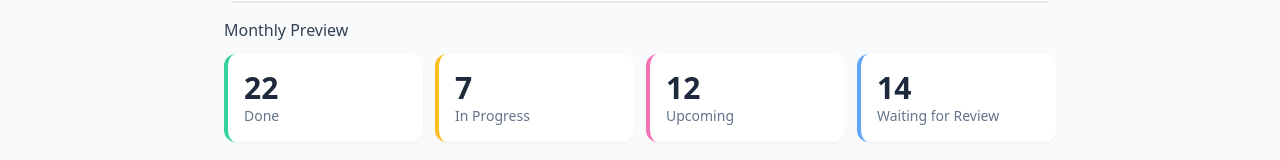
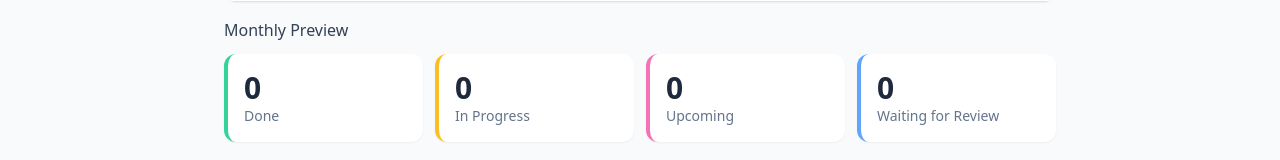
Before and after one commit to tallboxdesign/Firebase-TaskHook, a Next.js app: page / in a window 1280 px wide. Shown: the part 213-373 px from the top of the page. Built offline with nearby package versions, Linux system fonts and the light colour scheme; what @genkit-ai/googleai, genkit would draw is missing.

Commit message:
Fix: Refine AI date parsing and implement dynamic monthly preview counts

```diff
--- a/app/page.tsx
+++ b/app/page.tsx
@@ -616,7 +616,7 @@ export default function HomePage() {
           settings={settings}
         />
 
-        <StatsGrid onStatClick={handleStatCardClick} />
+        <StatsGrid tasks={tasks} onStatClick={handleStatCardClick} />
 
         <AnimatePresence>
           <motion.div
--- a/src/ai/flows/parse-voice-transcript.ts
+++ b/src/ai/flows/parse-voice-transcript.ts
@@ -46,26 +46,25 @@ const twoWeeksLaterStr = getFormattedDate(14);
 
 // Helper to determine date for "on [day number]" phrases for prompt examples
 const getFormattedDateForDayNumberPrompt = (dayNumber: number, baseDateStr: string = todayStr): string => {
-  const baseDate = new Date(baseDateStr + "T00:00:00Z"); // Ensure UTC context for date-only strings
+  const baseDate = new Date(baseDateStr + "T00:00:00Z"); // Ensure UTC context
   const currentDayInMonth = baseDate.getUTCDate();
   let targetMonth = baseDate.getUTCMonth(); // 0-11
   let targetYear = baseDate.getUTCFullYear();
 
-  if (dayNumber < currentDayInMonth) { // If day has passed in current month, or is same day (implying next occurrence)
+  // If dayNumber is for a past day in the current month OR the same as current day, aim for next month.
+  if (dayNumber <= currentDayInMonth) {
     targetMonth += 1;
-    if (targetMonth > 11) { // Month overflow
-      targetMonth = 0; // January
-      targetYear += 1;
-    }
+    // Month and year rollover is handled by Date.UTC constructor if targetMonth > 11
   }
-  // Create date with targetYear, targetMonth, dayNumber.
-  // Date.UTC handles month/year rollovers correctly.
+  // If dayNumber is for a future day in the current month, month and year remain as is.
+
   const targetDate = new Date(Date.UTC(targetYear, targetMonth, dayNumber));
   return format(targetDate, 'yyyy-MM-dd');
 };
 
 const exampleDay16thCurrentMonth = getFormattedDateForDayNumberPrompt(16, todayStr); // e.g., if today is May 13, this is May 16
 const exampleDay10thNextMonth = getFormattedDateForDayNumberPrompt(10, todayStr);   // e.g., if today is May 13, this is June 10
+const exampleDay13thNextMonth = getFormattedDateForDayNumberPrompt(13, todayStr); // e.g., if today is May 13, this is June 13
 
 const parseTranscriptPrompt = ai.definePrompt({
   name: 'parseVoiceTranscriptPrompt',
@@ -76,9 +75,9 @@ const parseTranscriptPrompt = ai.definePrompt({
 For each identified task, you MUST provide:
 1.  'title': A concise and clear title for the task (e.g., "Buy 2 bags of potatoes", "Call John about the project"). The title should capture the main action and key details, BUT EXCLUDE ANY DATE/TIME PHRASES (like "tomorrow", "next week", "in 5 days").
 2.  'description': The original segment of the transcript that pertains to this specific task, or a slightly cleaned up version if necessary for clarity, BUT EXCLUDE ANY DATE/TIME PHRASES. This description should provide full context of WHAT needs to be done. If the original transcript implies a shared context for multiple tasks (e.g., "Buy X for today and Y for next week"), ensure the description for each task contains that shared context, minus the date/time part. For example, if transcript is "Buy 2kg sausages tomorrow and 5kg next week same day", the description for the second task should be something like "Buy 5kg sausages".
-3.  'dueDate': The due date for the task, if mentioned. Format this strictly as YYYY-MM-DD. If no specific date is mentioned, or if it's ambiguous (e.g., "soon"), set dueDate to an empty string "". Use today's date (${todayStr}) as the reference for relative dates like "tomorrow", "next week". For phrases like "after X days" or "X days later" from a previous date mentioned in the transcript, calculate the date relative to that *previous* date. For phrases like "on [day number]" (e.g., "on 16th", "on the 3rd"):
-    - If the specified day number is later in the current month (today is ${todayStr}), use that day in the current month and year.
-    - If the specified day number has already passed in the current month, or is the current day, use that day in the *next* month. If the current month is December, roll over to January of the next year.
+3.  'dueDate': The due date for the task, if mentioned. Format this strictly as YYYY-MM-DD. If no specific date is mentioned, or if it's ambiguous (e.g., "soon"), set dueDate to an empty string "". Use today's date (${todayStr}) as the reference for relative dates like "tomorrow", "next week". For phrases like "after X days" or "X days later" from a previous date mentioned in the transcript, calculate the date relative to that *previous* date. For phrases like "on [day number]" (e.g., "on 16th", "on the 3rd"), using today's date (${todayStr}) as a reference:
+    - If the specified day number is **greater than** the current day of the month (e.g. "on 16th" when today is the 13th), use that day number in the **current month** and year.
+    - If the specified day number is **less than or equal to** the current day of the month (e.g. "on 10th" or "on 13th" when today is the 13th), use that day number in the **next month**. If this means the next month is January, advance the year accordingly.
 
 Full Transcript:
 "{{{fullTranscript}}}"
@@ -151,6 +150,11 @@ Expected JSON Output for 'parsedTasks' (assuming today is ${todayStr}):
     "title": "Submit report",
     "description": "Submit report",
     "dueDate": "${exampleDay10thNextMonth}"
+  },
+  {
+    "title": "Follow up on email",
+    "description": "Follow up on email",
+    "dueDate": "${exampleDay13thNextMonth}"
   }
 ]
 
--- a/src/components/stats/StatsGrid.tsx
+++ b/src/components/stats/StatsGrid.tsx
@@ -1,25 +1,71 @@
 // src/components/stats/StatsGrid.tsx
-import React from 'react';
+import React, { useMemo } from 'react';
 import StatsCard from './StatsCard';
+import type { DisplayTask, TaskStatus } from '@/lib/types'; // Assuming TaskStatus is 'Pending', 'Completed', 'InProgress'
+import { isWithinInterval, startOfMonth, endOfMonth, isFuture } from 'date-fns';
 
 interface StatItem {
-  value: string | number;
+  value: number; // Value should be number for counts
   label: string;
   borderColor?: string;
 }
 
 interface StatsGridProps {
+  tasks: DisplayTask[];
   onStatClick?: (label: string) => void;
 }
 
-const StatsGrid: React.FC<StatsGridProps> = ({ onStatClick }) => {
-  // Using mock data as per the example plan
+const StatsGrid: React.FC<StatsGridProps> = ({ tasks, onStatClick }) => {
+  const taskStats = useMemo(() => {
+    const doneCount = tasks.filter(task => task.status === 'Completed').length;
+
+    // Assuming 'In Progress' is a status. If not, this needs adjustment.
+    // For now, let's assume 'Pending' tasks due soon could be 'In Progress' or we need a specific status.
+    // Let's simplify: 'In Progress' will be 0 if no such status exists, or count tasks with that status.
+    // If 'In Progress' isn't a direct status, we might need to infer it or set it to 0.
+    // 'InProgress' status does not exist in TaskStatus type.
+    const inProgressCount = 0; // Set to 0 as 'InProgress' is not a defined status
+
+    const today = new Date();
+    const currentMonthStart = startOfMonth(today);
+    const currentMonthEnd = endOfMonth(today);
+
+    const upcomingCount = tasks.filter(task =>
+      task.status === 'Pending' &&
+      isFuture(new Date(task.dueDate)) &&
+      isWithinInterval(new Date(task.dueDate), { start: currentMonthStart, end: currentMonthEnd })
+    ).length;
+
+    // 'Waiting for Review' is not a standard status in DisplayTask.
+    // Let's count all 'Pending' tasks that are not 'Upcoming' for this month as a proxy, or set to 0.
+    // Or, more simply, all pending tasks that aren't 'upcoming' this month.
+    // This definition might need refinement based on actual workflow.
+    // For now, let's count pending tasks that are not 'upcoming' this month.
+    const waitingForReviewCount = tasks.filter(task =>
+      task.status === 'Pending' &&
+      !(isFuture(new Date(task.dueDate)) && isWithinInterval(new Date(task.dueDate), { start: currentMonthStart, end: currentMonthEnd }))
+    ).length;
+
+
+    return {
+      done: doneCount,
+      inProgress: inProgressCount, // This will be 0 if 'InProgress' status doesn't exist
+      upcoming: upcomingCount,
+      waitingForReview: waitingForReviewCount, // Or simply all other pending tasks
+    };
+  }, [tasks]);
+
   const statCards: StatItem[] = [
-    { value: 22, label: 'Done', borderColor: 'border-emerald-400' },
-    { value: 7, label: 'In Progress', borderColor: 'border-amber-400' },
-    { value: 12, label: 'Upcoming', borderColor: 'border-pink-400' }, // Using rose as pink from palette
-    { value: 14, label: 'Waiting for Review', borderColor: 'border-blue-400' } // Using primary as blue from palette
+    { value: taskStats.done, label: 'Done', borderColor: 'border-emerald-400' },
+    { value: taskStats.inProgress, label: 'In Progress', borderColor: 'border-amber-400' },
+    { value: taskStats.upcoming, label: 'Upcoming', borderColor: 'border-pink-400' },
+    { value: taskStats.waitingForReview, label: 'Waiting for Review', borderColor: 'border-blue-400' }
   ];
+
+  // If there are no tasks at all, set all values to 0
+  if (tasks.length === 0) {
+    statCards.forEach(card => card.value = 0);
+  }
 
   return (
     <div className="mx-4 mb-4">
```
